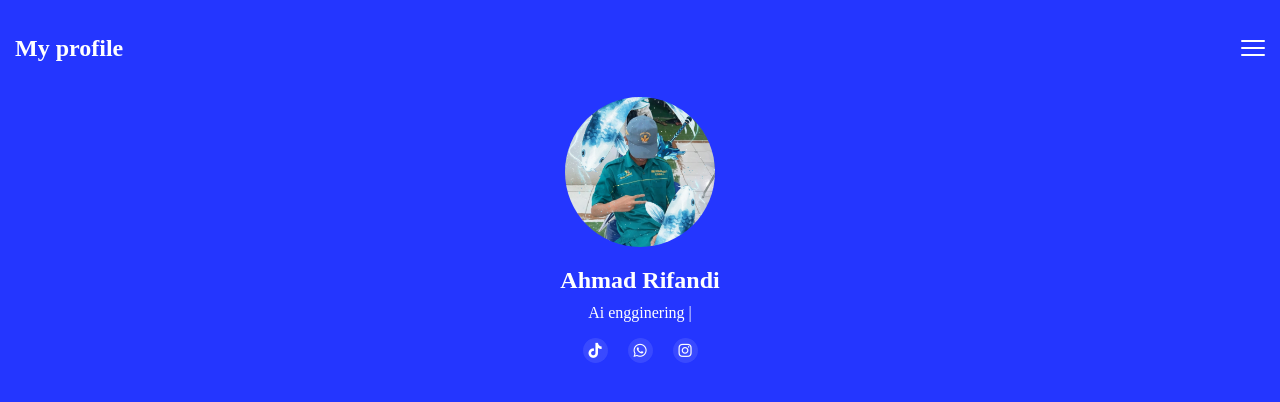
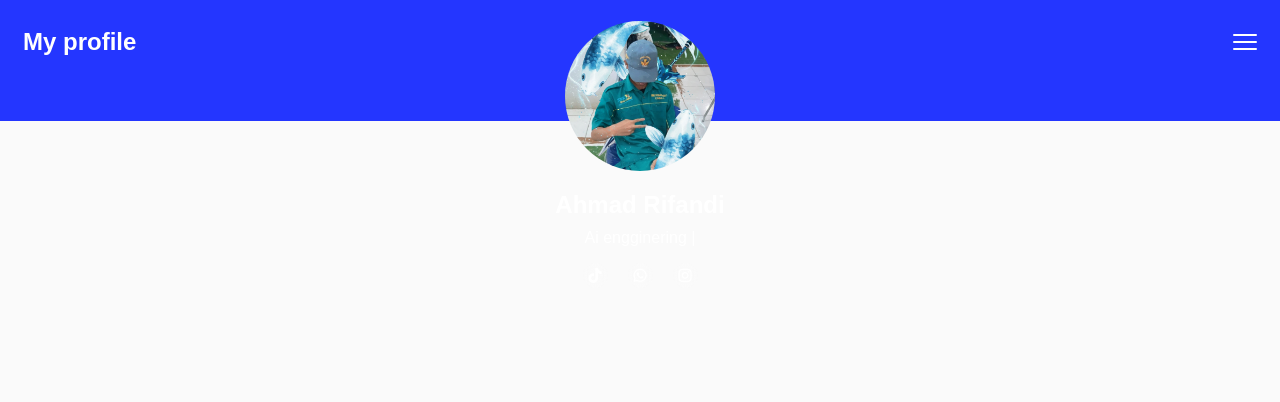
Before and after one commit to rifand22/My-portofolio, a plain HTML site: page index.html in a window 1280 px wide. Drawn offline with Linux system fonts and the light colour scheme.

Commit message:
Refactor header and body CSS styles
Adjusted header and body styles for improved layout.

```diff
--- a/style.css
+++ b/style.css
@@ -1,22 +1,22 @@
+header{
+  background-color: #2436FF;
+  padding: 0px 10px 30px;
+  margin: -15px -10px -100px -10px;
+}
 body{
-  background-color: #2436FF;
-  margin: 0;
+  background-color: #FAFAFA;
+  font-family: "Popins",Sans-serif;
 }
-
-/* HEADER */
 .dashboard{
   display: flex;
   justify-content: space-between;
   align-items: center;
   padding: 15px;
 }
-
-/* HAMBURGER */
 .menu-btn{
   width: 24px;
   cursor: pointer;
 }
-
 .menu-btn span{
   display: block;
   height: 2px;
@@ -29,7 +29,7 @@ body{
 /* MENU */
 .menu{
   position: fixed;
-  top: 40px;
+  top: 35px;
   right: -220px;
   width: 200px;
 }
```
